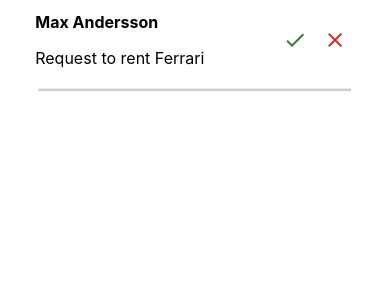
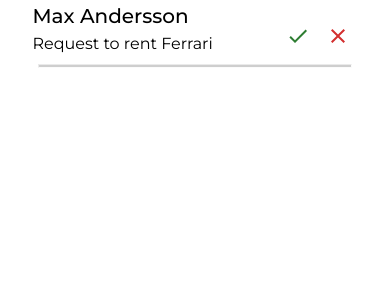
Before and after one commit to Vacannot/PinkRent, a React (Create React App) app: page /NotificationPage in a window 390 px wide. Shown: the top 300 px of the page. Built offline with nearby package versions, Linux system fonts and the light colour scheme.

Commit message:
same out finished diffrent cod, link noti..icon

```diff
--- a/src/App.tsx
+++ b/src/App.tsx
@@ -1,7 +1,7 @@
 import { Routes, BrowserRouter, Route } from "react-router-dom";
-import LoginPage from "./Pages/LoginPage";
-import Layout from "./Pages/Layout";
-import NotificationPage from "./Pages/NotificationPage";
+import LoginPage from "./pages/LoginPage";
+import Layout from "./pages/Layout";
+import NotificationPage from "./pages/NotificationPage";
 function App() {
   return (
     <div>
--- a/src/components/NotificationComponent/NotificationCard.module.scss
+++ b/src/components/NotificationComponent/NotificationCard.module.scss
@@ -1,22 +1,11 @@
-.container1 {
-    width: 100%;
-}
-.container {
-    display: flex;
-    height: 5rem;
-    justify-content: space-around;
-    align-items: center;
-}
+
 .line {
     height: .1rem;
     width: 80%;
     background-color: rgb(15, 15, 15);
     opacity: 0.2;
 }
-.name {
-    font-weight: bold;
 
-}
 .colorGreen {
     color: green;
     margin-right: 1rem;
@@ -29,10 +18,3 @@
     display: flex;
     align-items: end;
 }
-
-
-@media(min-width: 650px) {
-  .container1{
-    display: none;
-  }
-  }
--- a/src/components/NotificationComponent/NotificationCard.tsx
+++ b/src/components/NotificationComponent/NotificationCard.tsx
@@ -1,40 +1,40 @@
 import styles from "./NotificationCard.module.scss"
 import CheckIcon from '@mui/icons-material/Check';
 import CloseIcon from '@mui/icons-material/Close';
-import * as React from 'react';
-      import Card from '@mui/material/Card';
-      import CardActions from '@mui/material/CardActions';
-      import CardContent from '@mui/material/CardContent';
-      import Typography from '@mui/material/Typography';
-import { IconButton } from "@mui/material";
+import Card from '@mui/material/Card';
+import CardActions from '@mui/material/CardActions';
+import CardContent from '@mui/material/CardContent';
+import Typography from '@mui/material/Typography';
+import CarImage from '../../assets/Rectangle42.png'
+import { IconButton, Box } from "@mui/material";
+
 
 
 function NotificationCard() {
     return (
       <><>
-        <div className={styles.container1}>
-          <div className={styles.container}>
-
-            <div>
-              <p className={styles.name}>Max Andersson</p>
-              <p className={styles.margin} >Request to rent Ferrari</p>
-            </div>
-            <div>
+        <Box sx={{ width:"100%", '@media screen and (min-width: 800px)': { display: 'none',} }}>
+          <Box sx={{ display: "flex", justifyContent:"space-around", alignItems:"end"}}>
+            <Box>
+              <Typography variant="h6" > Max Andersson</Typography>
+              <Typography>Request to rent Ferrari</Typography>
+             </Box>
+            <Box >
             <IconButton aria-label="delete"  color="success"  >
               <CheckIcon />
             </IconButton>
             <IconButton aria-label="delete"  color="error"   >
               <CloseIcon/>
             </IconButton>
-            </div>
-          </div>
+            </Box>
+          </Box>
              <hr className={styles.line}></hr>
-        </div>
+        </Box>
       </>
-      <Card className="cardComponent" sx={{ width: "80%", display: "flex", mx: "auto",
-        '@media screen and (max-width: 650px)': { display: 'none',}, }}>
+      <Card sx={{ width: "80%", display: "flex", mx: "auto",
+        '@media screen and (max-width: 800px)': { display: 'none',}, }}>
           <CardContent sx={{ width: "100%", display: "flex", alignItems: "center", justifyContent: "space-around" }}>
-            <img src="Rectangle42.png" alt="" />
+            <img src={CarImage} alt="" />
             <Typography gutterBottom variant="h5" component="div">
               Lizard
             </Typography>
```
Also changed, not shown: src/assets/Rectangle42.png (renamed from public/Rectangle42.png).
